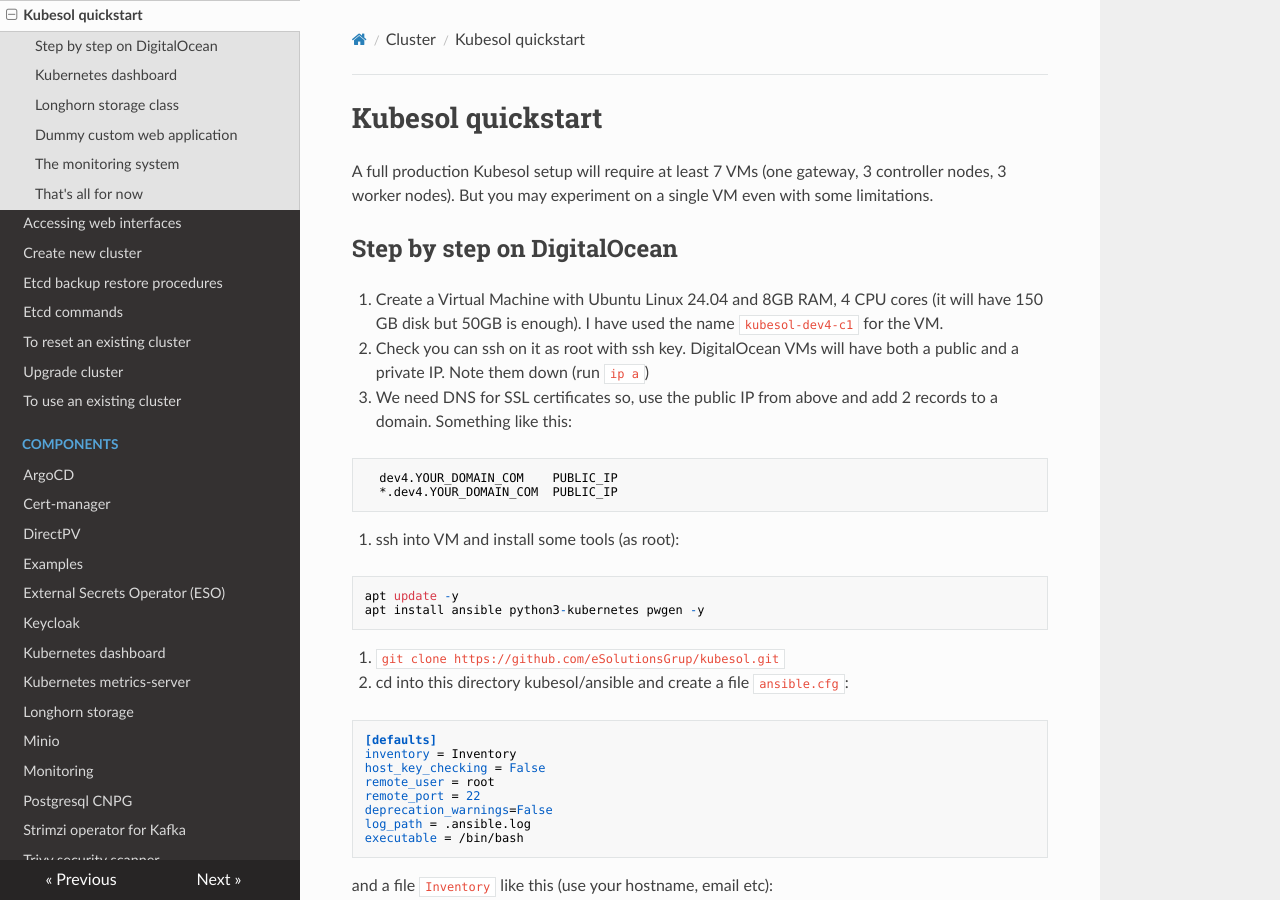
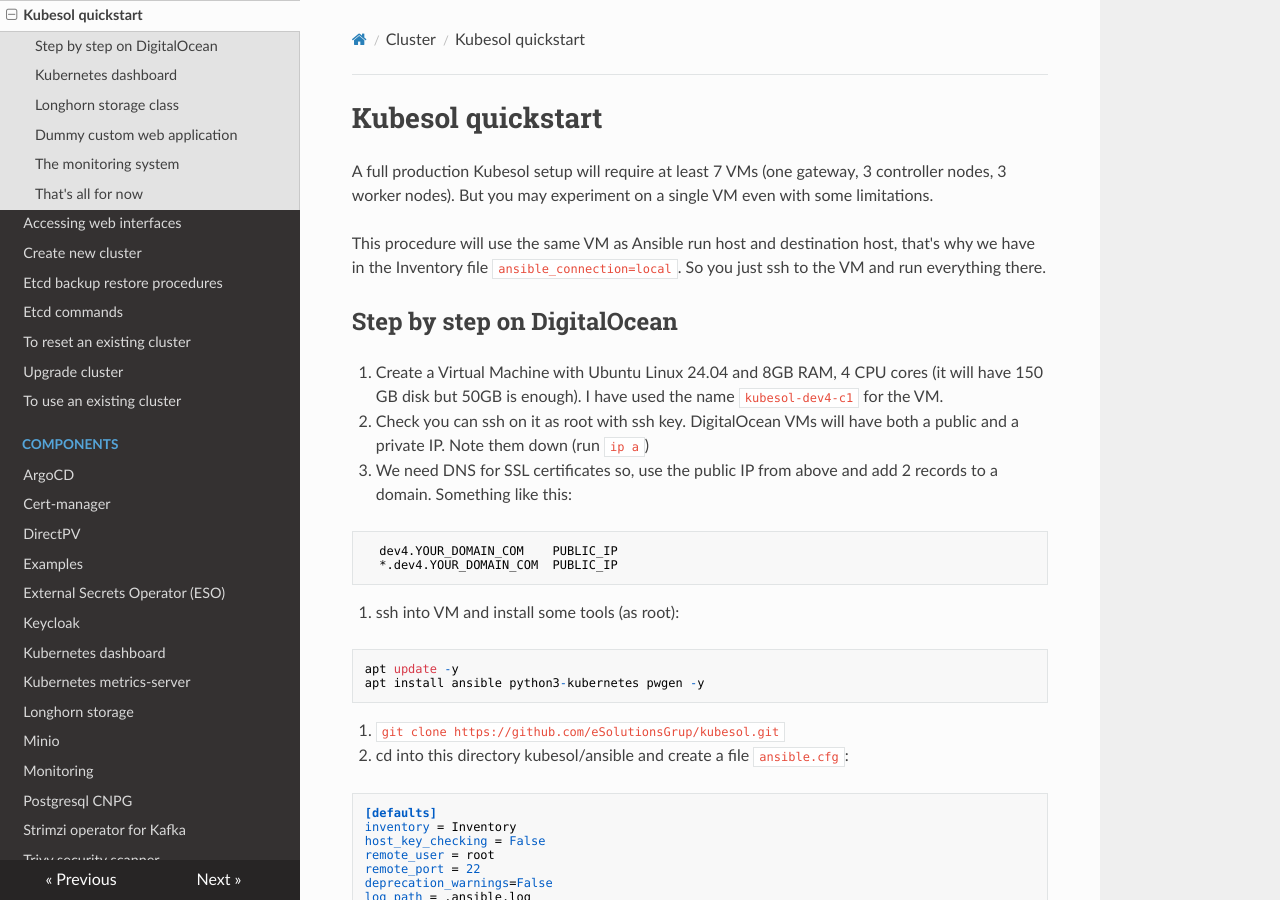
Before and after one commit to eSolutionsTech/kubesol, an MkDocs documentation site: the page built from docs/cluster/Quickstart.md, in a window 1280 px wide and 900 px high. Built offline with MkDocs 1.6.1, drawn with Linux system fonts in a browser that asks for light colours; nearby versions of some CDN libraries.

Commit message:
better explain single vm

```diff
--- a/docs/cluster/Quickstart.md
+++ b/docs/cluster/Quickstart.md
@@ -2,8 +2,10 @@
 
 A full production Kubesol setup will require at least 7 VMs (one gateway, 3 controller nodes, 3 worker nodes). But you may experiment on a single VM even with some limitations.
 
+This procedure will use the same VM as Ansible run host and destination host, that's why we have in
+the Inventory file `ansible_connection=local`. So you just ssh to the VM and run everything there.
+
 ## Step by step on DigitalOcean
-
 
 1. Create a Virtual Machine with Ubuntu Linux 24.04 and 8GB RAM, 4 CPU cores (it will have 150 GB disk but 50GB is enough).
 I have used the name `kubesol-dev4-c1` for the VM.
```
